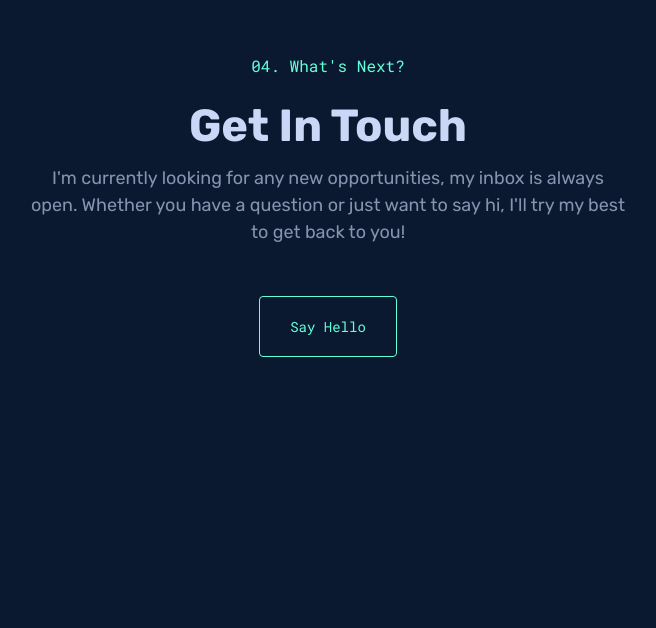
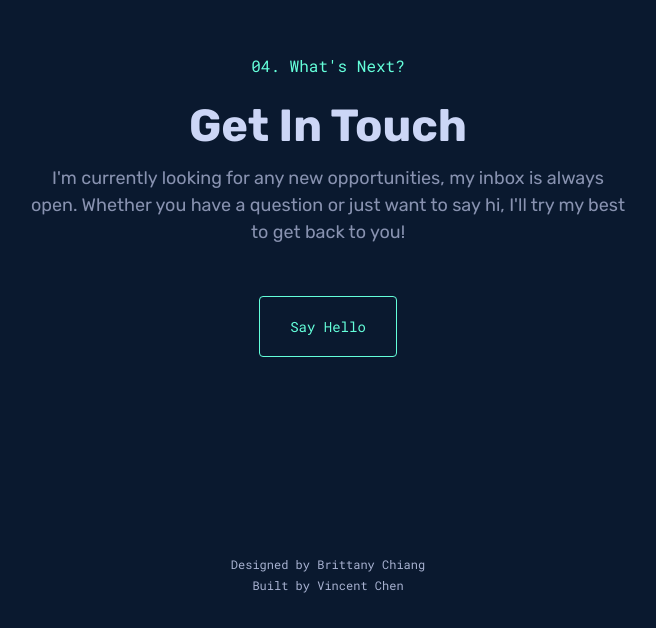
Before and after one commit to vchen92/portfolio-webiste, a React (Create React App) app: page / in a window 1280 px wide. Shown: the part 3529-4157 px from the top of the page, without its empty margins (312-968 px from the left). Before the commit the page ends 4086 px from the top, so only its background shows below. Built offline with nearby package versions, Linux system fonts and the light colour scheme.

Commit message:
added footer

```diff
--- a/src/App.js
+++ b/src/App.js
@@ -6,6 +6,7 @@ import Contact from './sections/Contact/Contact';
 import { Element } from 'react-scroll';
 import Landing from './sections/Landing/Landing';
 import NavBar from './components/Navigation/NavBar/NavBar';
+import Footer from './components/Footer/Footer';
 
 function App() {
 	return (
@@ -28,6 +29,7 @@ function App() {
 					<Contact />
 				</Element>
 			</div>
+			<Footer />
 		</div>
 	);
 }
--- /dev/null
+++ b/src/components/Footer/Footer.css
@@ -0,0 +1,20 @@
+@import '../../shared.css';
+
+.footer {
+	display: flex;
+	flex-direction: column;
+	align-items: center;
+	margin-bottom: 30px;
+}
+
+.footer a {
+	margin-bottom: 5px;
+	color: var(--light-slate);
+	text-decoration: none;
+	font-size: var(--fz-xxs);
+	font-family: var(--font-mono);
+}
+
+.footer a:hover {
+	color: var(--green);
+}
--- /dev/null
+++ b/src/components/Footer/Footer.js
@@ -0,0 +1,20 @@
+import React from 'react';
+import './Footer.css';
+
+const githubUrl = 'https://github.com/vchen92/portfolio-website';
+const designUrl = 'https://github.com/bchiang7/v4';
+
+function Footer() {
+	return (
+		<div className="footer">
+			<a href={designUrl} target="_blank">
+				Designed by Brittany Chiang
+			</a>
+			<a href={githubUrl} target="_blank">
+				Built by Vincent Chen
+			</a>
+		</div>
+	);
+}
+
+export default Footer;
```
